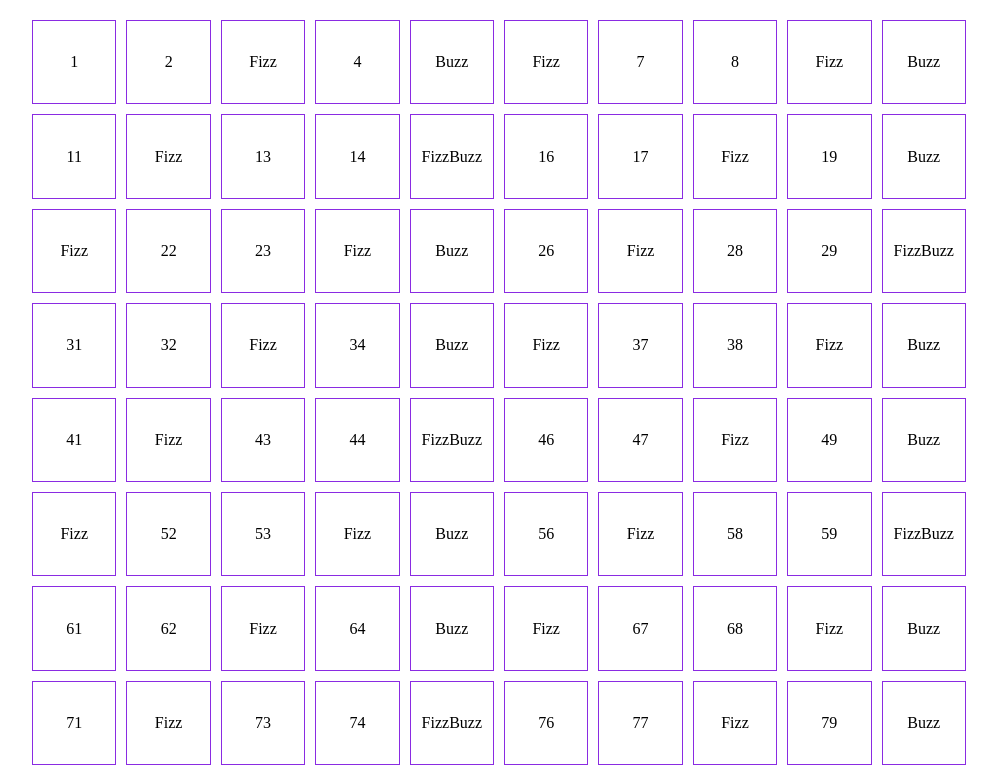
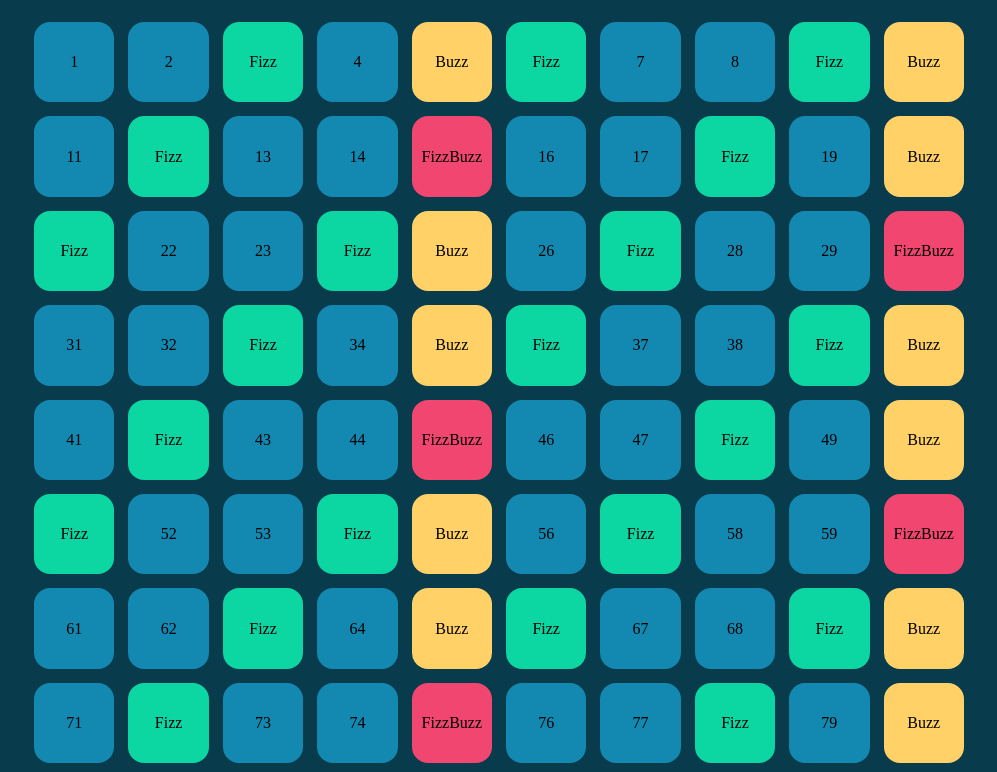
Before and after one commit to CarloSalaris/js-fizzbuzz, a plain HTML site: page index.html in a window 1280 px wide. Shown: the part 102-874 px from the top of the page, without its empty margins (141-1138 px from the left). Drawn offline with Linux system fonts and the light colour scheme.

Commit message:
Applied different styles to the different output created different classes so I can easily change and add in the future

```diff
--- a/css/style.css
+++ b/css/style.css
@@ -10,10 +10,12 @@ body {
 
 #wrapper {
     padding: 50px;
+    background-color: #083b4c;
 }
 
 h1 {
     margin-bottom: 30px;
+    color:antiquewhite;
 }
 
 #container {
@@ -26,13 +28,28 @@ h1 {
 }
 
 .result {
-    width: calc(10% - 10px);
+    width: calc(10% - 14px);
+    min-width: 80px;
     aspect-ratio: 1 / 1;
     padding: 5px;
-    margin: 5px;
+    margin: 7px;
     display: flex;
     justify-content: center;
     align-items: center;
+    border-radius: 20%;
+    background-color: #1389b2;
+}
+
+.fizz {
+    background-color: #0cd6a1;
+}
+
+.buzz {
+    background-color: #ffd166;
+}
+
+.fizz_buzz {
+    background-color: #f0466f;
 }
 
 
@@ -40,6 +57,6 @@ h1 {
 /* ***********
     DEBUG
 *********** */
-.result {
+/* .result {
     border: solid 1px blueviolet;
-}
+} */
--- a/js/main.js
+++ b/js/main.js
@@ -12,32 +12,36 @@
 
 //Selezione elemento genitore
 const container = document.getElementById("container");
-console.log(container);
+// console.log(container);
 
 // Scrivere tutti i numeri compresi tra 1 e 100 (FOR LOOP)
 for (let i = 1; i <= 100; i++) {
+
+    //creare elemento in HTML con ".append"
+    const outputResult = document.createElement('div');
+    outputResult.classList.add("result")
+    // console.log(outputResult);
 
     let x = i;
 
     //Condizioni per cui esca una stringa piuttosto che un numero
     if (i % 15 === 0) { //CONTEMPORANEAMENTE multiplo 3 e 5 -->“FizzBuzz”
         x = "FizzBuzz";
+        outputResult.classList.add("fizz_buzz")
         console.log("FizzBuzz");
     } else if (i % 3 === 0) { //multiplo di 3 --> “Fizz”
         x = "Fizz";
+        outputResult.classList.add("fizz")
         console.log("Fizz");
     } else if (i % 5 === 0) { //multiplo di 5 --> “Buzz”
         x = "Buzz";
+        outputResult.classList.add("buzz")
         console.log("Buzz");
     } else { //stampa il NUMERO
         console.log(i);
     }
 
-//creare elemento in HTML con ".append"
-const outputResult = document.createElement('div');
-outputResult.classList.add("result")
-console.log(outputResult);
-outputResult.append(x)
-container.append(outputResult);
+    outputResult.append(x)
+    container.append(outputResult);
 
 }
```
